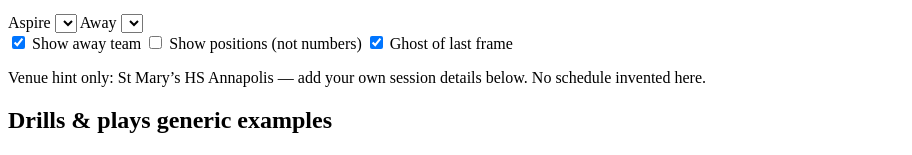
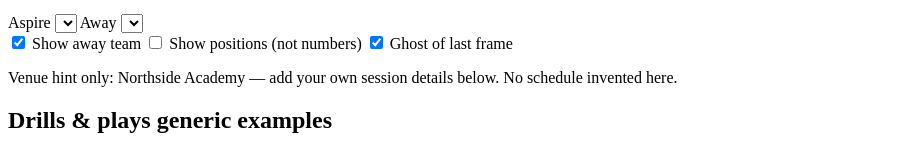
Before and after one commit to BoydVC/aspire-board, a plain HTML site: page web/index.html in a window 1280 px wide. Shown: the part 597-752 px from the top of the page, without its empty margins (0-912 px from the left). Drawn offline with Linux system fonts and the light colour scheme.

```diff
--- a/web/index.html
+++ b/web/index.html
@@ -83,7 +83,7 @@
         <label><input type="checkbox" id="chkRoles"> Show positions (not numbers)</label>
         <label><input type="checkbox" id="chkGhost" checked> Ghost of last frame</label>
       </div>
-      <p class="venue-hint">Venue hint only: St Mary’s HS Annapolis — add your own session details below. No schedule invented here.</p>
+      <p class="venue-hint">Venue hint only: Northside Academy — add your own session details below. No schedule invented here.</p>
     </div>
 
     <div class="card">
```
Also changed, not shown: 1 other file.
